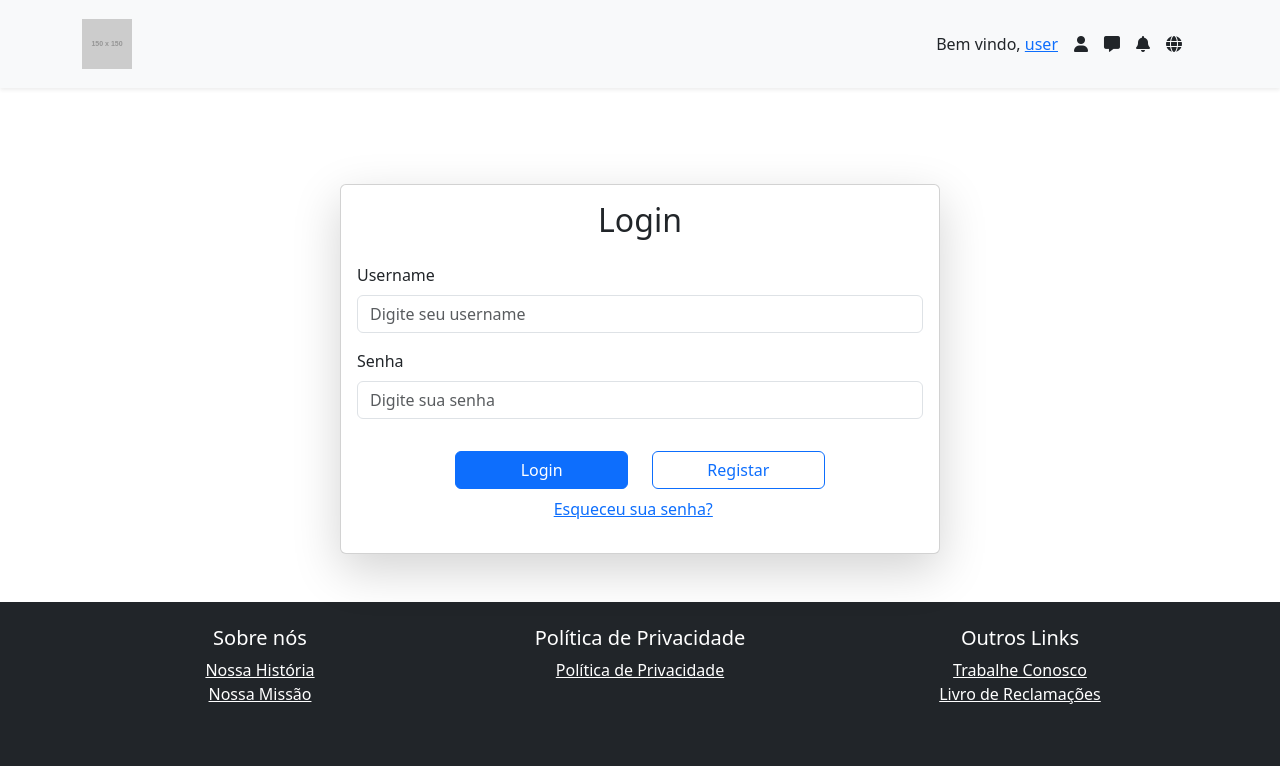
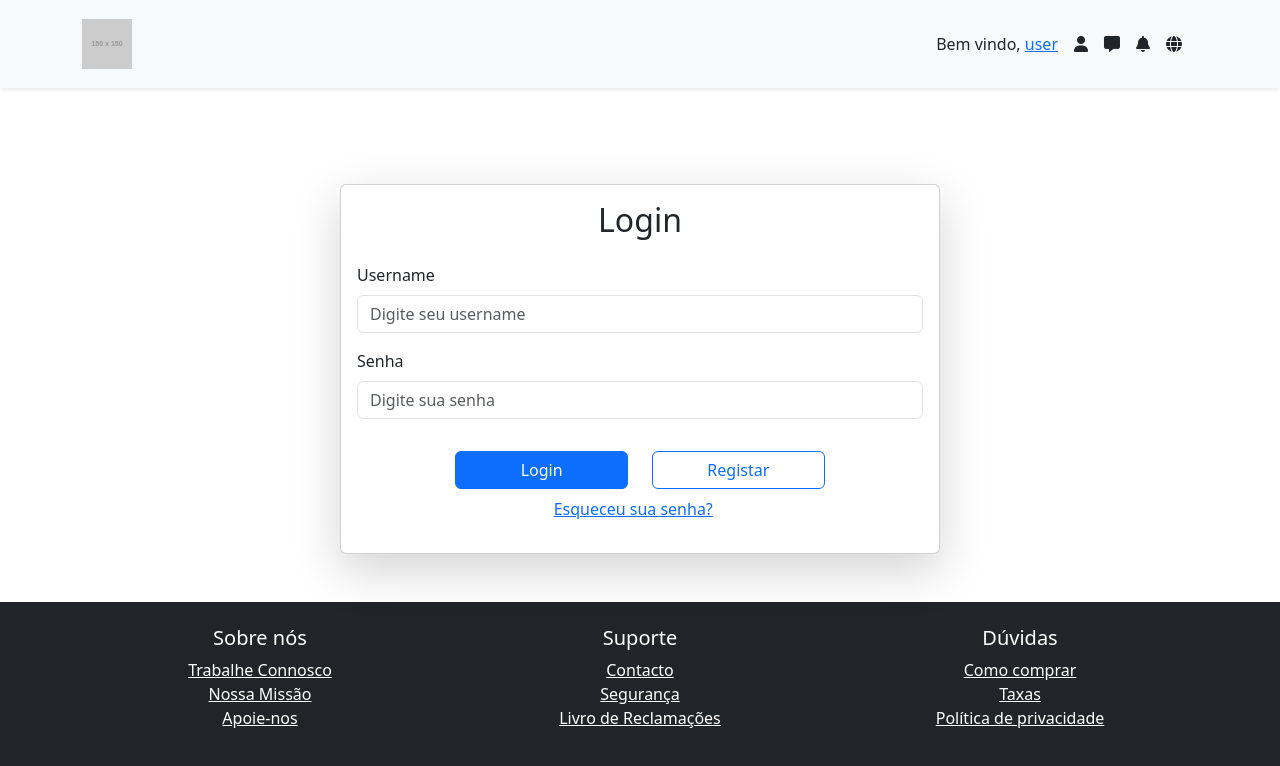
Before and after one commit to VinicyusFortes/projeto5, a React (Create React App) app in the folder frontend/react-app/: page /login in a window 1280 px wide. Shown: the top 766 px of the page. Built offline with nearby package versions, Linux system fonts and the light colour scheme.

Commit message:
update Footer: adicionadas novas informacoes ao footer

```diff
--- a/frontend/react-app/src/Componentes/Footer.jsx
+++ b/frontend/react-app/src/Componentes/Footer.jsx
@@ -8,37 +8,62 @@ function Footer() {
             <ul className="list-unstyled">
               <li>
                 <a href="#" className="text-white">
-                  Nossa História
+                  Trabalhe Connosco
                 </a>
               </li>
+
               <li>
                 <a href="#" className="text-white">
                   Nossa Missão
                 </a>
               </li>
-            </ul>
-          </div>
-          <div className="col-md-4 mb-3">
-            <h5>Política de Privacidade</h5>
-            <ul className="list-unstyled">
+
               <li>
                 <a href="#" className="text-white">
-                  Política de Privacidade
+                  Apoie-nos
                 </a>
               </li>
             </ul>
           </div>
           <div className="col-md-4 mb-3">
-            <h5>Outros Links</h5>
+            <h5>Suporte</h5>
             <ul className="list-unstyled">
               <li>
                 <a href="#" className="text-white">
-                  Trabalhe Conosco
+                  Contacto
+                </a>
+              </li>
+
+              <li>
+                <a href="#" className="text-white">
+                  Segurança
+                </a>
+              </li>
+
+              <li>
+                <a href="#" className="text-white">
+                  Livro de Reclamações
+                </a>
+              </li>
+            </ul>
+          </div>
+
+          <div className="col-md-4 mb-3">
+            <h5>Dúvidas</h5>
+            <ul className="list-unstyled">
+              <li>
+                <a href="#" className="text-white">
+                  Como comprar
                 </a>
               </li>
               <li>
                 <a href="#" className="text-white">
-                  Livro de Reclamações
+                  Taxas
+                </a>
+              </li>
+              <li>
+                <a href="#" className="text-white">
+                  Política de privacidade
                 </a>
               </li>
             </ul>
```
